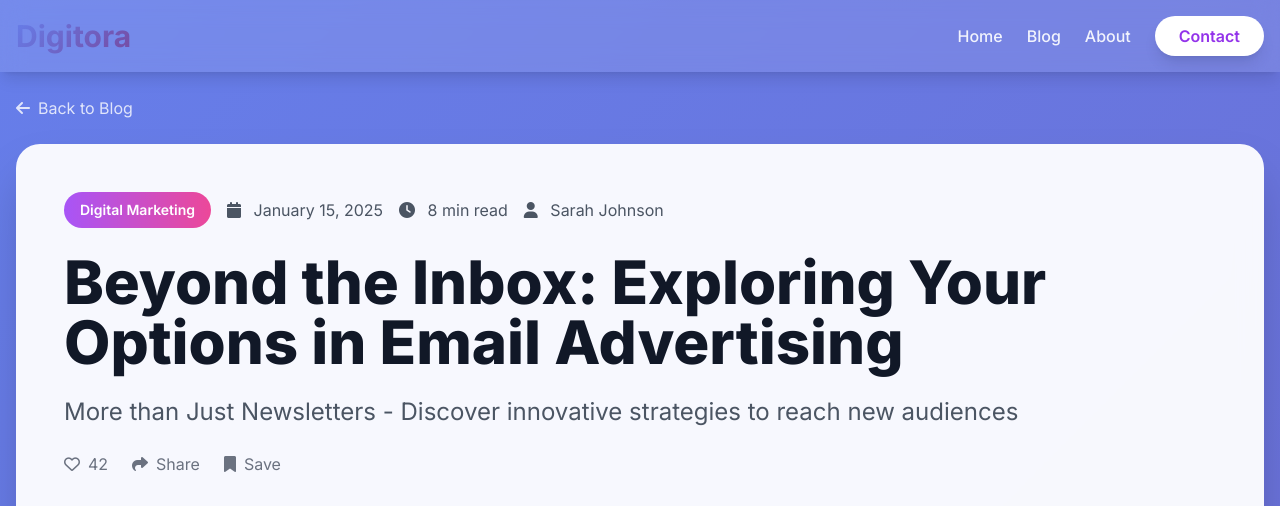
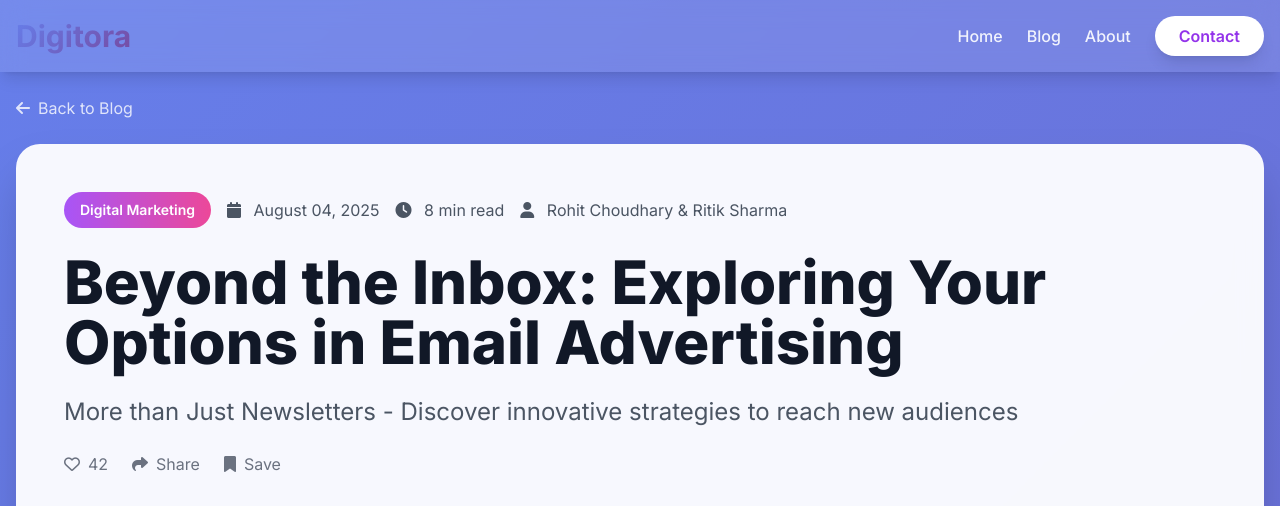
Before and after one commit to Tigger-Rohit-Choudhary/digitora, a plain HTML site: page post.html in a window 1280 px wide. Shown: the top 506 px of the page. Drawn offline with nearby package versions, Linux system fonts and the light colour scheme; grey boxes are pictures that could not be loaded.

Commit message:
Update post.html

```diff
--- a/post.html
+++ b/post.html
@@ -197,7 +197,7 @@
                     </span>
                     <span class="text-gray-600">
                         <i class="fas fa-calendar mr-2"></i>
-                        January 15, 2025
+                        August 04, 2025
                     </span>
                     <span class="text-gray-600">
                         <i class="fas fa-clock mr-2"></i>
@@ -205,7 +205,7 @@
                     </span>
                     <span class="text-gray-600">
                         <i class="fas fa-user mr-2"></i>
-                        Sarah Johnson
+                        Rohit Choudhary & Ritik Sharma
                     </span>
                 </div>
 
```
